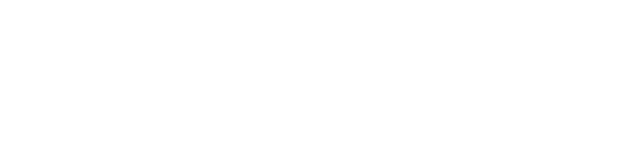
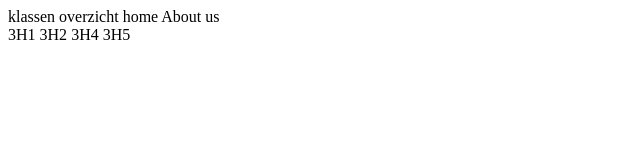
Before and after one commit to GewoonJoepert/ZeroPlanner, a plain HTML site: page index-docenten.html in a window 1280 px wide. Shown: the whole page, without its empty margins (0-640 px from the left). Drawn offline with Linux system fonts and the light colour scheme.

Commit message:
Update index-docenten.html
Klassen aangemaakt
Menu aangemaakt

```diff
--- a/index-docenten.html
+++ b/index-docenten.html
@@ -2,15 +2,22 @@
 <html lang="en" dir="ltr">
 
 <head>
+    <link rel="stylesheet" href="style.css">
     <meta charset="utf-8">
     <title></title>
 </head>
 
 <body>
-
     <section class="menu">
+        <a>klassen overzicht</a>
+        <a>home</a>
+        <a>About us</a>
     </section>
     <section class="ko">
+        <a>3H1</a>
+        <a>3H2</a>
+        <a>3H4</a>
+        <a>3H5</a>
     </section>
 </body>
 
```
